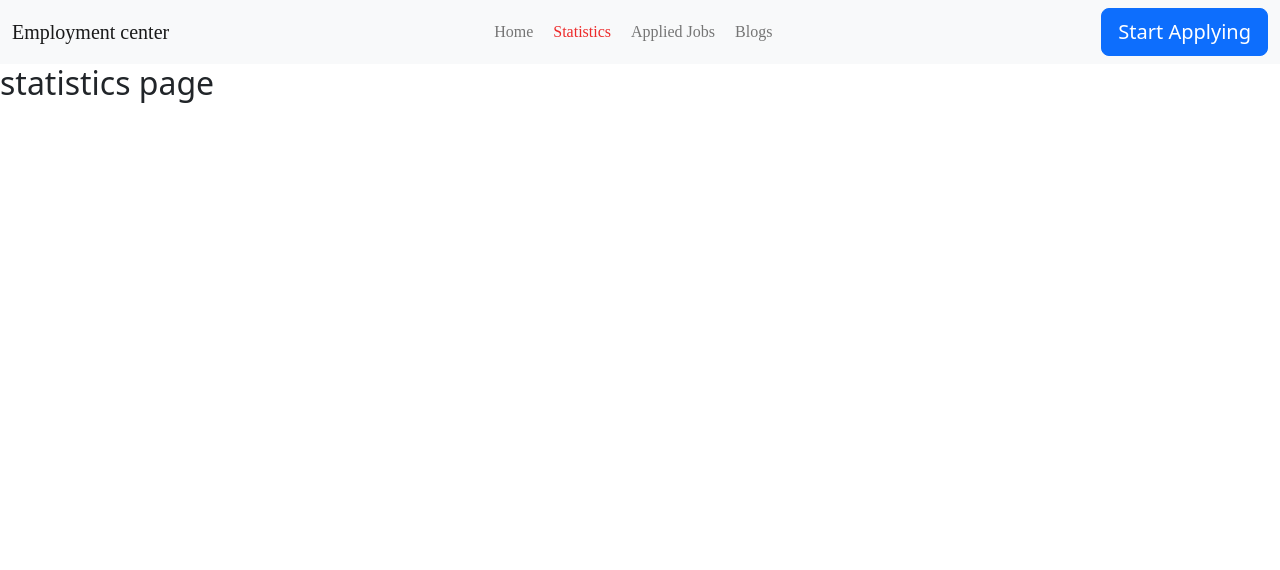
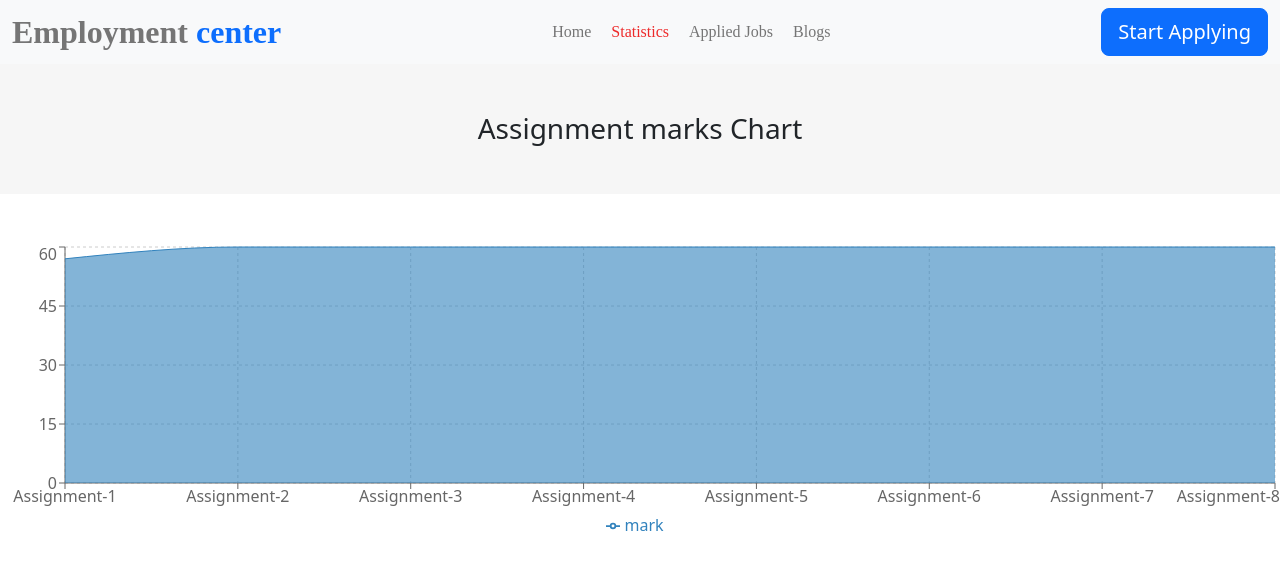
Before and after one commit to aminul-islam01/employment-center, a React (Vite) app: page /statistics in a window 1280 px wide. Shown: the top 570 px of the page. Built offline with nearby package versions, Linux system fonts and the light colour scheme.

Commit message:
add matks chart

```diff
--- a/package.json
+++ b/package.json
@@ -22,6 +22,7 @@
     "react-dom": "^18.2.0",
     "react-router-dom": "^6.10.0",
     "react-toastify": "^9.1.2",
+    "recharts": "^2.5.0",
     "sort-by": "^1.2.0"
   },
   "devDependencies": {
--- a/src/Components/AppliedJob/AppliedJob.jsx
+++ b/src/Components/AppliedJob/AppliedJob.jsx
@@ -16,8 +16,8 @@ const AppliedJob = () => {
     }, [filter])
 
     const handleFilter = (id) => {
-        const remote = filter.filter(job => job.job_location === id)
-        setFeatured(remote)
+        const filterJob = filter.filter(job => job.job_location === id)
+        setFeatured(filterJob)
     }
 
     useEffect(() => {
@@ -33,7 +33,8 @@ const AppliedJob = () => {
     }, [featured])
 
     return (
-        <div className='mt-5 pt-5'>
+        <div className='px-2'>
+            <h3 className='text-center mb-5 gray py-5'>Applied Job</h3>
             <DropdownButton id="dropdown-item" title="Filter by"
             className='text-end mb-2 bg-none' variant="secondary ">
                 <Dropdown.Item  as="button"onClick={() => handleFilter('Remote')}>Remote</Dropdown.Item>
--- a/src/Components/AppliedJobsItem/AppliedJobsItem.css
+++ b/src/Components/AppliedJobsItem/AppliedJobsItem.css
@@ -18,3 +18,13 @@
 .job-content {
     flex-grow: 1;
 }
+
+@media screen and (max-width: 576px) {
+    .job-item {
+        flex-direction: column;
+        padding-right: 30px;
+    }
+    .job-item img {
+        margin: 0;
+    }
+}
--- a/src/Components/Banner/Banner.jsx
+++ b/src/Components/Banner/Banner.jsx
@@ -3,13 +3,13 @@ import { Button } from 'react-bootstrap';
 
 const Banner = () => {
     return (
-        <div className='d-flex align-items-center justify-content-between'>
-            <div className='col-md-5'>
+        <div className='d-md-flex align-items-center justify-content-between mb-5 px-2  gray'>
+            <div className='col-md-5 banner-content'>
                 <h2 className='display-4 fw-bold mb-4'>The Next Step <br /> Towards Your <br /> <span className='text-primary'>Dream Job</span></h2>
                 <p>The Ultimate Job Search Experience. Discover Your Future with Our Comprehensive Job Database and Manage Your Applications with Ease.</p>
                 <Button className='btn-primary btn-lg'>Get Started</Button>
             </div>
-            <img src="/cta-1.png" alt="" />
+            <img src="/cta-1.png" className='banner-img' alt="" />
         </div>
     );
 };
--- a/src/Components/CategoryItem/CategoryItem.jsx
+++ b/src/Components/CategoryItem/CategoryItem.jsx
@@ -5,7 +5,7 @@ const CategoryItem = ({category}) => {
     // console.log(category)
 
     return (
-        <Card className='p-4 mx-3 rounded-2 category-item'>
+        <Card className='p-4 mx-3 rounded-2 gray'>
             <div className='bg-secondary bg-opacity-25 w-25 py-2 rounded-2'>
             <img src={category.logo} className='w-full mx-auto d-block' alt="" />
             </div>
--- a/src/Components/Details/Details.jsx
+++ b/src/Components/Details/Details.jsx
@@ -2,7 +2,7 @@ import Button from 'react-bootstrap/Button';
 import React, { useContext } from 'react';
 import { CartContext } from '../../App';
 import { FontAwesomeIcon } from '@fortawesome/react-fontawesome'
-import { faDollar, faPhone, faLocationDot, faEnvelope, faCalendar } from '@fortawesome/free-solid-svg-icons'
+import { faDollar, faPhone, faLocationDot, faEnvelope, faCalendar } from '@fortawesome/free-solid-svg-icons';
 import { getJobs } from '../../utilities/common';
 import { toast } from 'react-toastify';
 
@@ -29,7 +29,9 @@ const Details = () => {
     }
 
     return (
-        <div className='row mt-5'>
+        <>
+        <h3 className='py-5 text-center gray'>Job Details</h3>
+            <div className='row mt-5 px-2'>
                 <div className='col-md-8'>
                     <p><strong>Job Description:</strong> {description}</p>
                     <p><strong>Job Responsibilities:</strong> {responsibilities}</p>
@@ -41,7 +43,7 @@ const Details = () => {
                     </p>
                 </div>
                 <div className='col-md-4'>
-                <div className='p-3 bg-secondary bg-opacity-25 rounded-2'>
+                    <div className='p-3  rounded-2 gray'>
                         <h5 className='border-bottom border-2 pb-3 fw-bold'>Job Details</h5>
                         <p>
                             <FontAwesomeIcon icon={faDollar} className='text-primary' /> <strong>Salary:</strong> {salary}
@@ -66,6 +68,7 @@ const Details = () => {
                     <Button onClick={handApplyJob} variant="primary mt-3 w-100">Apply Now</Button>
                 </div>
             </div>
+        </>
     );
 };
 
--- /dev/null
+++ b/src/Components/ErrorPage/ErrorPage.jsx
@@ -0,0 +1,30 @@
+import Button from 'react-bootstrap/Button';
+import React from 'react';
+import { Link, useRouteError } from 'react-router-dom';
+import { FontAwesomeIcon } from '@fortawesome/react-fontawesome';
+import { faFaceGrinStars } from '@fortawesome/free-solid-svg-icons';
+
+const ErrorPage = () => {
+    const { error, status } = useRouteError()
+  return (
+    <section className='d-flex align-items-center p-4 section'>
+      <div className='px-2 mx-auto my-3'>
+      <FontAwesomeIcon icon={faFaceGrinStars} className='error-emoji' />
+        <div className='max-w-md text-center'>
+          <h2 className='mb-2 fw-bold fs-2 text-warning'>
+            <span>Error</span>
+            {status || 404}
+          </h2>
+          <p className='fs-2 fw-bold md:text-3xl text-danger mb-4'>
+            {error?.message}
+          </p>
+          <Link to='/'>
+            <Button variant='primary'>Back to homepage</Button>
+          </Link>
+        </div>
+      </div>
+    </section>
+  )
+};
+
+export default ErrorPage;
--- a/src/Components/Featured/Featured.jsx
+++ b/src/Components/Featured/Featured.jsx
@@ -18,7 +18,7 @@ const Featured = () => {
     }
     // console.log(featured.length)
     return (
-        <div>
+        <div className='px-2'>
             <h2 className='text-center fw-bold fs-1 mb-3'>Featured Jobs</h2>
             <p className='text-center mb-4'>Explore thousands of job opportunities with all the information you need. Its your future</p>
             <div className='row'>
--- a/src/Components/Navbar/Navbars.jsx
+++ b/src/Components/Navbar/Navbars.jsx
@@ -11,7 +11,7 @@ const Navbars = () => {
     return (
         <Navbar bg="light" expand="lg">
             <Container fluid>
-                <Navbar.Brand href="#">Employment center</Navbar.Brand>
+                <Link to="/" className='fs-2 fw-bold'>Employment <span className='text-primary'>center</span></Link>
                 <Navbar.Toggle aria-controls="navbarScroll" />
                 <Navbar.Collapse id="navbarScroll">
                     <Nav
--- /dev/null
+++ b/src/Components/Statistics/Statistics.jsx
@@ -0,0 +1,61 @@
+import React from 'react';
+import { XAxis, YAxis, CartesianGrid, Tooltip, Legend, ResponsiveContainer, AreaChart, Area } from 'recharts';
+
+const Statistics = () => {
+    const data = [
+        {
+            name: 'Assignment-1',
+            mark: 57
+        },
+        {
+            name: 'Assignment-2',
+            mark: 60
+        },
+        {
+            name: 'Assignment-3',
+            mark: 60
+        },
+        {
+            name: 'Assignment-4',
+            mark: 60
+        },
+        {
+            name: 'Assignment-5',
+            mark: 60
+        },
+        {
+            name: 'Assignment-6',
+            mark: 60
+        },
+        {
+            name: 'Assignment-7',
+            mark: 60
+        },
+        {
+            name: 'Assignment-8',
+            mark: 60
+        },
+    ]
+    return (
+        <div>
+            <h3 className='text-2xl text-center py-5 gray mb-5'>Assignment marks Chart</h3>
+            <ResponsiveContainer width="100%" height={300}>
+                <AreaChart
+                    width={500}
+                    height={300}
+                    data={data}>
+
+                    <CartesianGrid strokeDasharray="3 3" />
+                    <XAxis dataKey={"name"}></XAxis>
+                    <YAxis></YAxis>
+                    <Tooltip></Tooltip>
+                    <Legend></Legend>
+                    <CartesianGrid></CartesianGrid>
+                    <Area type={'monotone'} dataKey={'mark'}></Area>
+                </AreaChart>
+            </ResponsiveContainer>
+        </div>
+    );
+};
+
+export default Statistics;
--- a/src/index.css
+++ b/src/index.css
@@ -13,8 +13,8 @@ a {
   color: #757575;
 }
 
-.category-item, details{
-  background-color: rgba(128, 128, 128, 0.089);
+.gray{
+  background-color: rgba(128, 128, 128, 0.074);
   border: none;
 }
 
@@ -22,3 +22,27 @@ a {
   width: 25%;
   height: 100px;
 }
+
+.section {
+  height: 100vh;
+  background-color: rgba(128, 128, 128, 0.066);
+}
+
+.error-emoji {
+  height: 80px;
+  width: 80px;
+  display: block;
+  margin: 50px auto;
+  color: gold;
+}
+
+@media screen and (max-width: 576px) {
+  .banner-img {
+    width: 340px;
+  }
+
+  .banner-content {
+    padding-top: 50px;
+    text-align: center;
+  }
+}
--- a/src/main.jsx
+++ b/src/main.jsx
@@ -9,11 +9,14 @@ import {
 import Home from './Components/Home/Home';
 import Details from './Components/Details/Details';
 import AppliedJob from './Components/AppliedJob/AppliedJob';
+import ErrorPage from './Components/ErrorPage/ErrorPage';
+import Statistics from './Components/Statistics/Statistics';
 
 const router = createBrowserRouter([
   {
     path: "/",
     element: <App></App>,
+    errorElement: <ErrorPage></ErrorPage>,
     children: [
       {
         path: "/",
@@ -22,7 +25,7 @@ const router = createBrowserRouter([
       },
       {
         path: "statistics",
-        element: <h2>statistics page</h2>
+        element: <Statistics></Statistics>
       },
       {
         path: "applied-jobs",
```
Also changed, not shown: 1 other file (tests, documents, lock files or other folders). Lines whose indentation alone changed are shown as unchanged.
